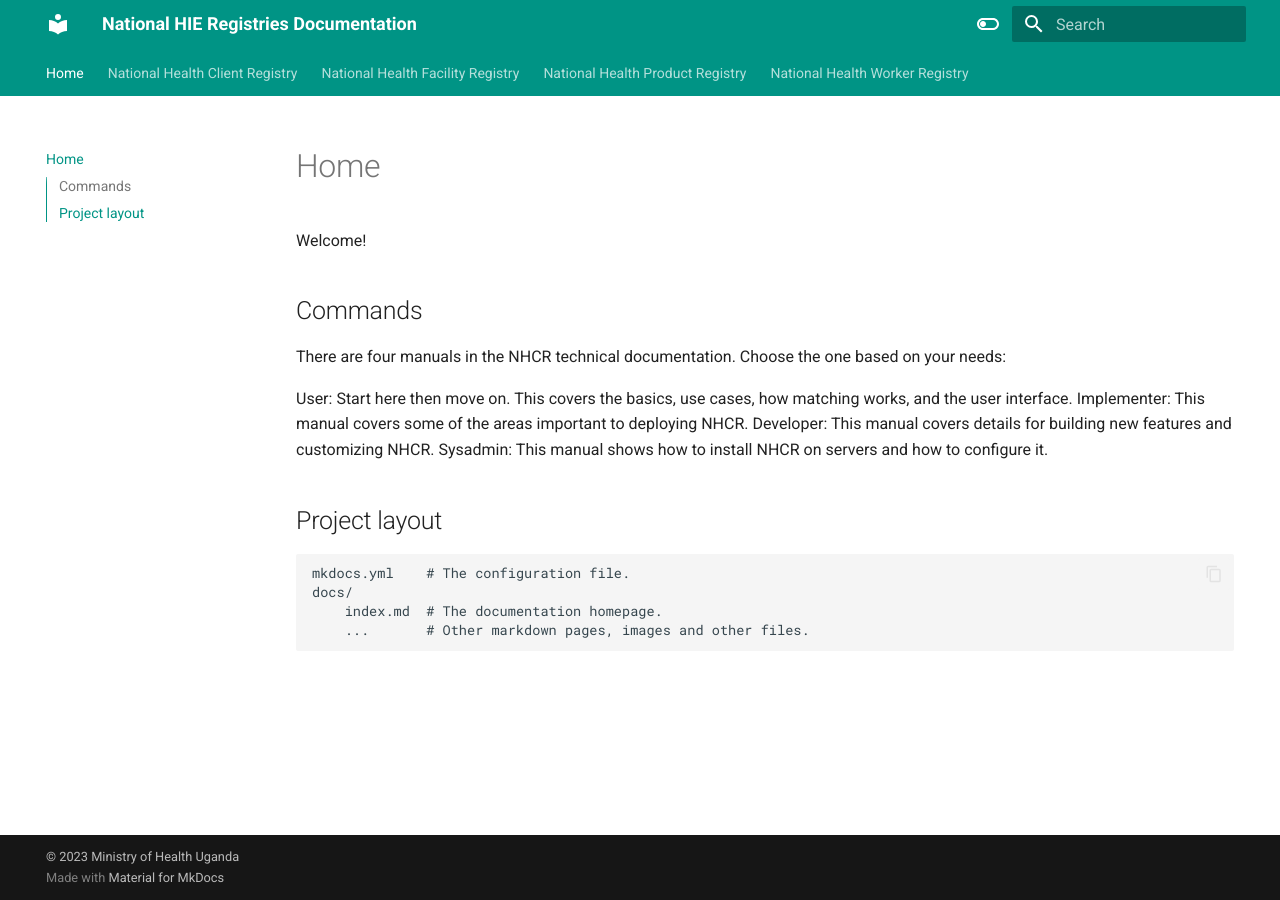
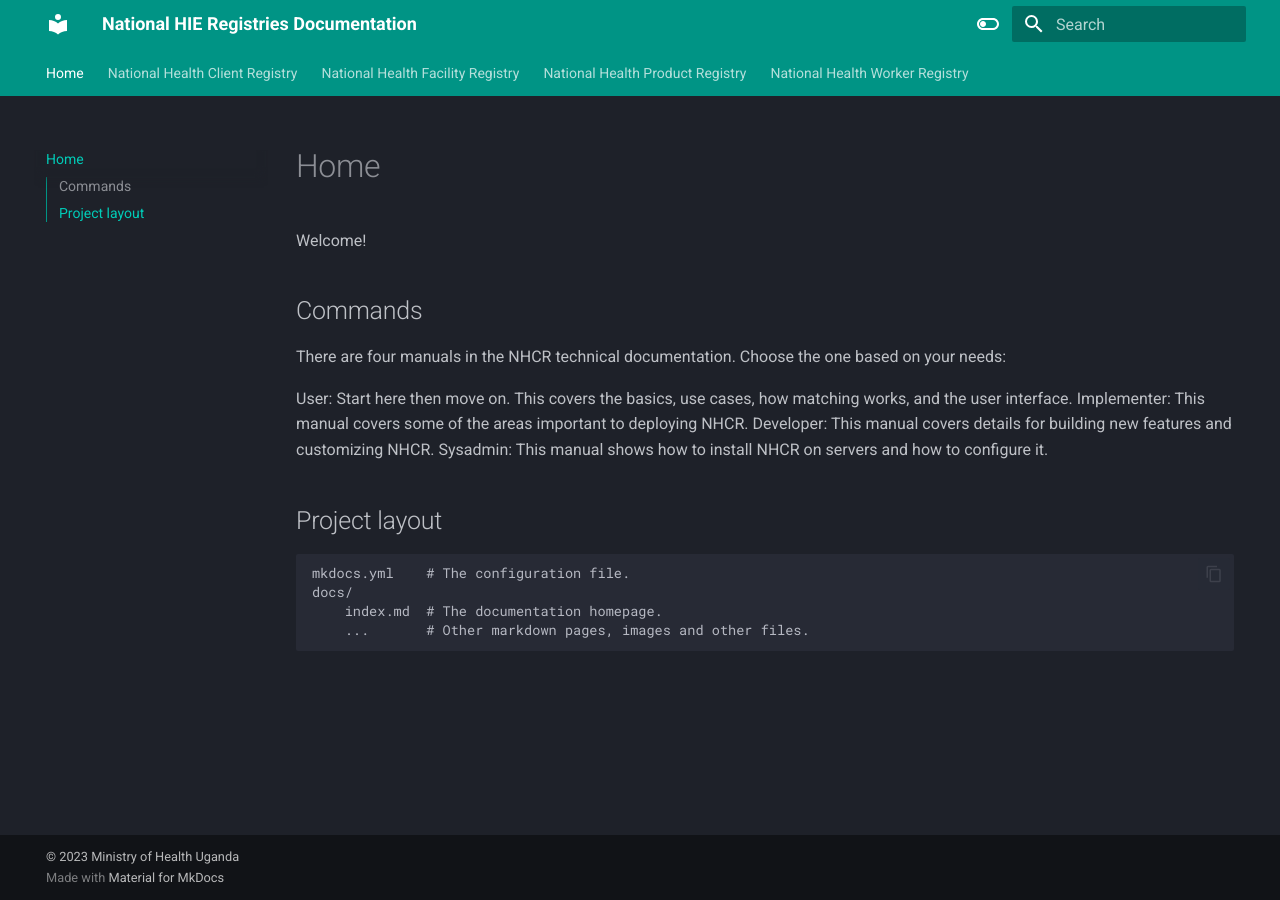
Before and after one commit to mohuganda/registry_docs, an MkDocs documentation site: the page built from docs/index.md, in a window 1280 px wide. Built offline with MkDocs 1.6.1 and Material for MkDocs 9.7.7, drawn with Linux system fonts in a browser that asks for light colours.

Commit message:
testing doc changes

```diff
--- a/mkdocs.yml
+++ b/mkdocs.yml
@@ -13,21 +13,18 @@ theme:
     - content.code.copy
   language: en
   palette:
-    - scheme: default
+    - scheme: slate
       toggle:
         icon: material/toggle-switch-off-outline
         name: Switch to dark mode
       primary: teal
       accent: purple
-    - scheme: slate
+    - scheme: default
       toggle:
         icon: material/toggle-switch
         name: Switch to light mode
       primary: teal
       accent: lime
-
-# plugins:
-#   - social
 
 markdown_extensions:
   - pymdownx.highlight:
```
